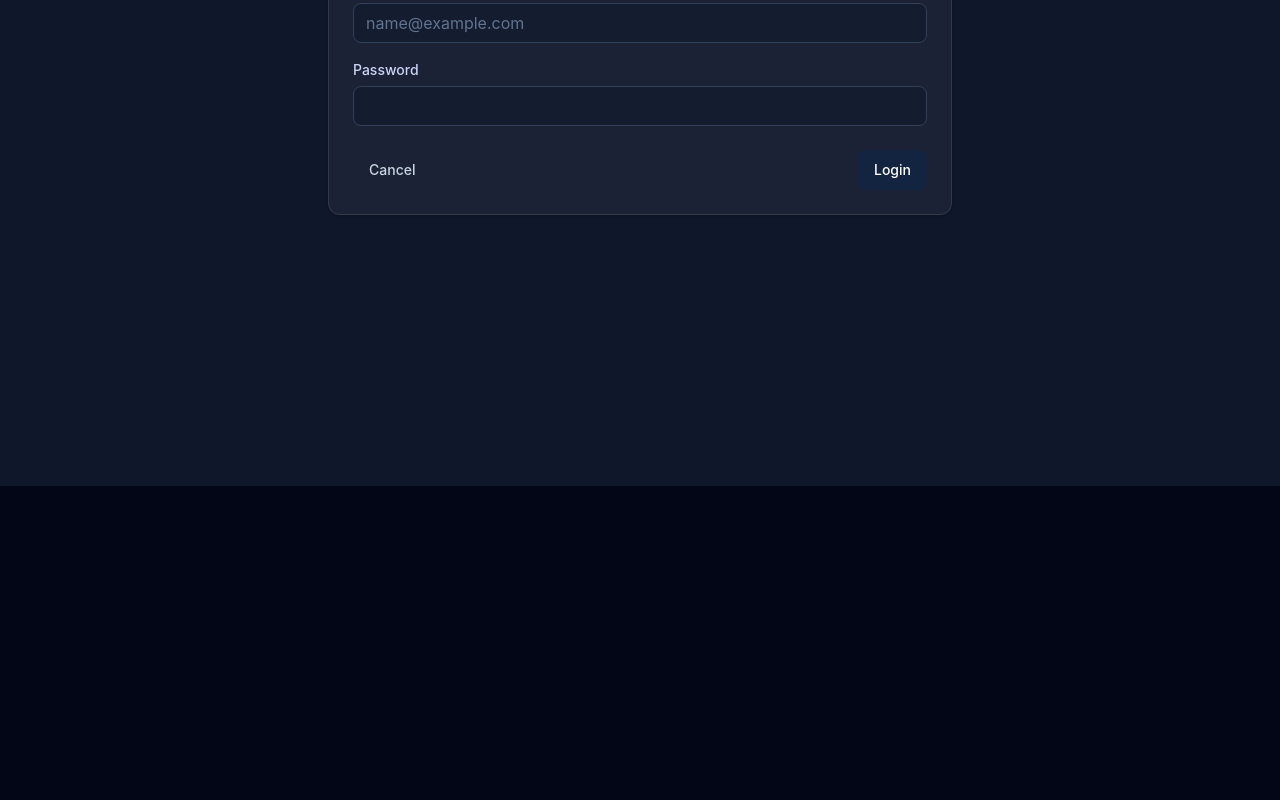
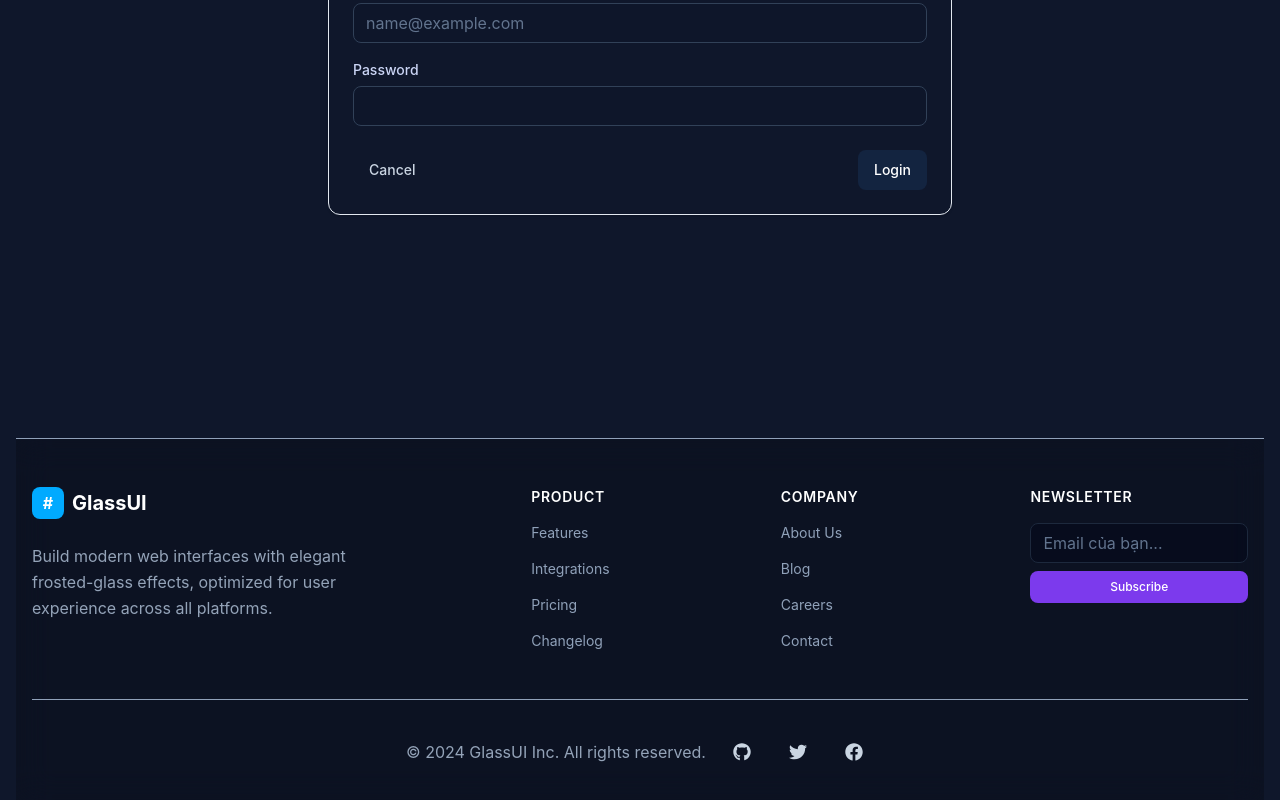
Before and after one commit to apase95/Component-Collection, a React (Vite) app: page / in a window 1280 px wide. Shown: the part 1518-2318 px from the top of the page. Before the commit the page ends 2004 px from the top, so only its background shows below. Built offline with nearby package versions, Linux system fonts and the light colour scheme.

Commit message:
ADD: Basic Footer Layout for Page

```diff
--- a/src/Pages/HomePage.tsx
+++ b/src/Pages/HomePage.tsx
@@ -8,6 +8,8 @@ import LoginForm from "../components/forms/LoginForm";
 import { AppBarForm } from "../components/forms/AppBarForm";
 import { Avatar, AvatarBadge, AvatarFallback, AvatarImage } from "../components/data-display/Avatar";
 import { CgProfile } from "react-icons/cg";
+import { Footer } from "../components/navigation/Footer";
+import { FooterForm } from "../components/forms/FooterForm";
 
 export const HomePage = () => {
   return (
@@ -117,6 +119,8 @@ export const HomePage = () => {
         </div>
 
         <LoginForm />
+
+        <FooterForm />
       </main>
     </div>
   );
--- /dev/null
+++ b/src/components/forms/FooterForm.tsx
@@ -0,0 +1,69 @@
+import { FaFacebook, FaGithub, FaTwitter } from "react-icons/fa";
+import { Button } from "../base/Button";
+import { Input } from "../base/Input";
+import { Footer, FooterBottom, FooterColumn, FooterContainer, FooterGrid, FooterLink, FooterTitle } from "../navigation/Footer";
+
+export const FooterForm = () => {
+    return (
+        <Footer>
+            <FooterContainer>
+                <FooterGrid>
+                    <FooterColumn className="col-span-2 lg:col-span-2">
+                        <div className="flex items-center gap-2 mb-2">
+                            <div className="w-8 h-8 bg-accent rounded-lg flex items-center justify-center">
+                                <span className="text-white font-bold">#</span>
+                            </div>
+                            <span className="text-xl font-bold text-white">GlassUI</span>
+                        </div>
+                        <p className="text-sm leading-relaxed max-w-xs text-slate-400">
+                            Build modern web interfaces with elegant frosted-glass effects, optimized for user experience
+                            across all platforms.
+                        </p>
+                    </FooterColumn>
+
+                    <FooterColumn>
+                        <FooterTitle>Product</FooterTitle>
+                        <FooterLink href="#">Features</FooterLink>
+                        <FooterLink href="#">Integrations</FooterLink>
+                        <FooterLink href="#">Pricing</FooterLink>
+                        <FooterLink href="#">Changelog</FooterLink>
+                    </FooterColumn>
+
+                    <FooterColumn>
+                        <FooterTitle>Company</FooterTitle>
+                        <FooterLink href="#">About Us</FooterLink>
+                        <FooterLink href="#">Blog</FooterLink>
+                        <FooterLink href="#">Careers</FooterLink>
+                        <FooterLink href="#">Contact</FooterLink>
+                    </FooterColumn>
+
+                    <FooterColumn className="col-span-2 lg:col-span-1">
+                        <FooterTitle>Newsletter</FooterTitle>
+                        <div className="flex flex-col gap-2">
+                            <Input placeholder="Email của bạn..." className="bg-slate-950/50 border-slate-800" />
+                            <Button size="sm" variant="secondary">
+                                Subscribe
+                            </Button>
+                        </div>
+                    </FooterColumn>
+                </FooterGrid>
+
+                <FooterBottom>
+                    <p className="text-sm">&copy; 2024 GlassUI Inc. All rights reserved.</p>
+
+                    <div className="flex items-center gap-4">
+                        <Button variant="ghost" size="icon" className="rounded-full">
+                            <FaGithub className="text-lg" />
+                        </Button>
+                        <Button variant="ghost" size="icon" className="rounded-full">
+                            <FaTwitter className="text-lg" />
+                        </Button>
+                        <Button variant="ghost" size="icon" className="rounded-full">
+                            <FaFacebook className="text-lg" />
+                        </Button>
+                    </div>
+                </FooterBottom>
+            </FooterContainer>
+        </Footer>
+    );
+};
--- a/src/components/navigation/Footer.tsx
+++ b/src/components/navigation/Footer.tsx
@@ -0,0 +1,119 @@
+import React from "react";
+import { cn } from "../../libs/utils";
+
+
+const Footer = React.forwardRef<
+    HTMLElement,
+    React.HTMLAttributes<HTMLElement>
+>(({ className, ...props }, ref) => (
+    <footer
+        ref={ref}
+        className={cn(
+            "w-full border-t border-glass-border bg-black/20 backdrop-blur-lg pt-12 pb-8",
+            "text-slate-400",
+            className
+        )}
+        {...props}
+  />
+));
+Footer.displayName = "Footer";
+
+
+const FooterContainer = React.forwardRef<
+    HTMLDivElement,
+    React.HTMLAttributes<HTMLDivElement>
+>(({ className, ...props }, ref) => (
+    <div
+        ref={ref}
+        className={cn(
+            "container-app",
+            className
+        )}
+        {...props}
+  />
+));
+FooterContainer.displayName = "FooterContainer";
+
+
+const FooterGrid = React.forwardRef<
+    HTMLDivElement,
+    React.HTMLAttributes<HTMLDivElement>
+>(({ className, ...props }, ref) => (
+    <div
+        ref={ref}
+        className={cn(
+            "grid grid-cols-2 gap-8 md:grid-cols-4 lg:grid-cols-5 mb-12",
+            className
+        )}
+        {...props}
+  />
+));
+FooterGrid.displayName = "FooterGrid";
+
+
+const FooterColumn = React.forwardRef<
+    HTMLDivElement,
+    React.HTMLAttributes<HTMLDivElement>
+>(({ className, ...props }, ref) => (
+    <div
+        ref={ref}
+        className={cn(
+            "flex flex-col gap-4",
+            className
+        )}
+        {...props}
+  />
+));
+FooterColumn.displayName = "FooterColumn";
+
+
+const FooterTitle = React.forwardRef<
+    HTMLHeadingElement,
+    React.HTMLAttributes<HTMLHeadingElement>
+>(({ className, ...props }, ref) => (
+    <h4
+        ref={ref}
+        className={cn(
+            "text-sm font-semibold text-white uppercase tracking-wider",
+            className
+        )}
+        {...props}
+  />
+));
+FooterTitle.displayName = "FooterTitle";
+
+
+const FooterLink = React.forwardRef<
+    HTMLAnchorElement,
+    React.AnchorHTMLAttributes<HTMLAnchorElement>
+>(({ className, ...props }, ref) => (
+    <a
+        ref={ref}
+        className={cn(
+            "text-sm decoration-accent/30 underline-offset-4",
+            "cursor-pointer hover:text-accent hover:underline transition-all",
+            className
+        )}
+        {...props}
+  />
+));
+FooterLink.displayName = "FooterLink";
+
+
+const FooterBottom = React.forwardRef<
+    HTMLDivElement,
+    React.HTMLAttributes<HTMLDivElement>
+>(({ className, ...props }, ref) => (
+    <div
+        ref={ref}
+        className={cn(
+            "flex-center flex-col md:flex-row gap-4 pt-8 border-t border-glass-border",
+            className
+        )}
+        {...props}
+  />
+));
+FooterBottom.displayName = "FooterBottom";
+
+
+export { Footer, FooterContainer, FooterGrid, FooterColumn, FooterTitle, FooterLink, FooterBottom };
--- a/src/index.css
+++ b/src/index.css
@@ -59,6 +59,17 @@ label {
   font-weight: 500;
   color: #cbd5f5;
 }
+
+
+/* Theme */
+.bg-glass-surface {
+  background-color: var(--glass-surface);
+}
+
+.border-glass-border {
+  border-color: var(--glass-border);
+}
+
 
 /* CONTAINER & SECTION */
 .container-app {
```
